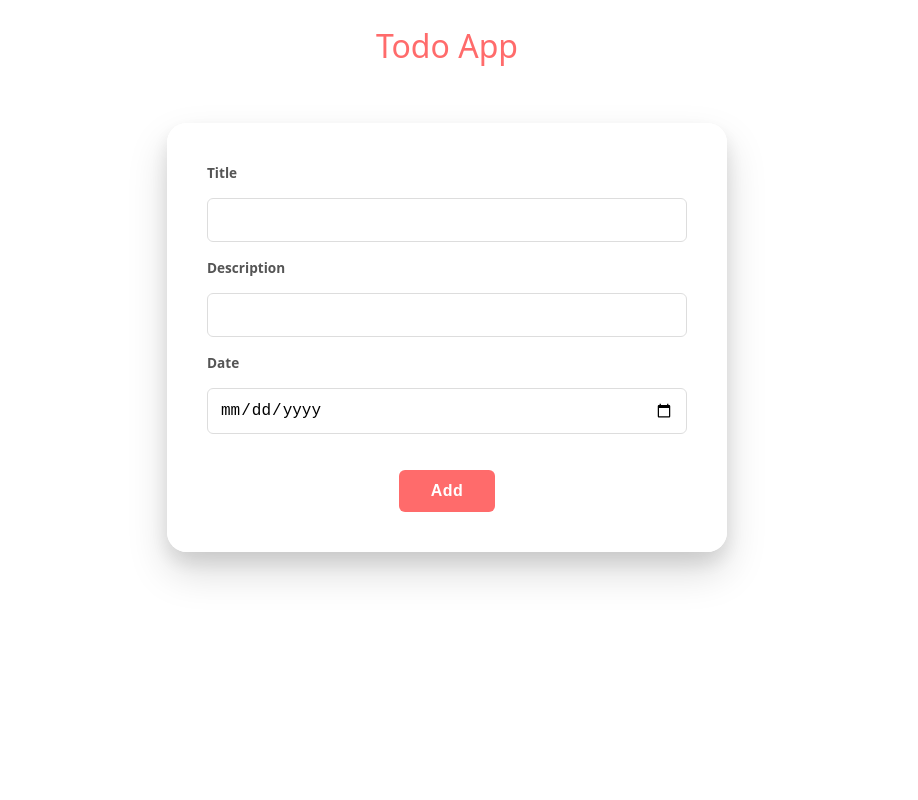
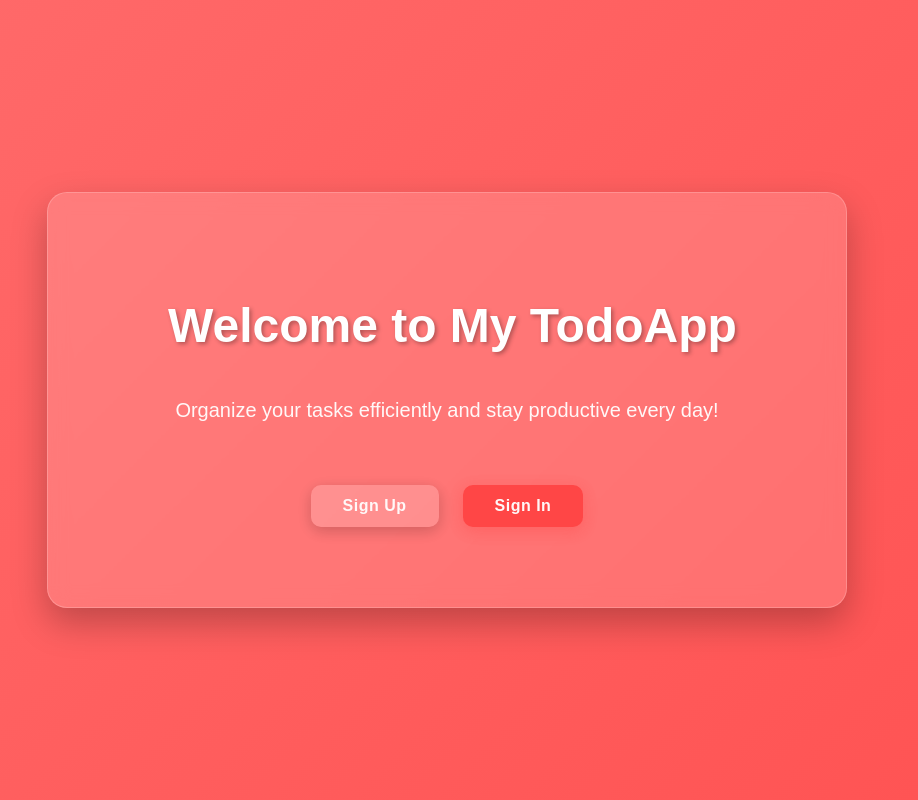
Before and after one commit to Ali-Khan04/FocusBoard, a React (Vite) app: page / in a window 1280 px wide. Shown: the whole page, without its empty margins (193-1111 px from the left). Built offline with nearby package versions, Linux system fonts and the light colour scheme.

Commit message:
add welcome page with styling

```diff
--- a/src/App.jsx
+++ b/src/App.jsx
@@ -3,13 +3,15 @@ import "./CSS/App.css";
 import SignUp from "./pages/SignUp";
 import SignIn from "./pages/SignIn";
 import Todo from "./pages/Todo";
+import Welcome from "./pages/Welcome";
 function App() {
   return (
     <BrowserRouter>
       <Routes>
+        <Route path="/" element={<Welcome />} />
         <Route path="signUp" element={<SignUp />} />
         <Route path="signIn" element={<SignIn />} />
-        <Route path="/" element={<Todo />} />
+        <Route path="/todo" element={<Todo />} />
       </Routes>
     </BrowserRouter>
   );
--- /dev/null
+++ b/src/CSS/welcome.css
@@ -0,0 +1,140 @@
+.welcome-container {
+  display: flex;
+  justify-content: center;
+  align-items: center;
+  min-height: 100vh;
+  background: linear-gradient(135deg, #ff6b6b, #ff5252);
+  color: white;
+  font-family: "Arial", sans-serif;
+  text-align: center;
+  margin: 0;
+  padding: 0px;
+  box-sizing: border-box;
+}
+
+.welcome-content {
+  background: rgba(255, 255, 255, 0.15);
+  padding: 5rem 6rem;
+  border-radius: 20px;
+  backdrop-filter: blur(10px);
+  box-shadow: 0 15px 35px rgba(0, 0, 0, 0.25);
+  border: 1px solid rgba(255, 255, 255, 0.2);
+  max-width: 800px;
+  width: 100%;
+}
+
+.welcome-content h1 {
+  font-size: 3rem;
+  margin-bottom: 1rem;
+  font-weight: bold;
+  color: white;
+  text-shadow: 2px 2px 4px rgba(0, 0, 0, 0.3);
+  line-height: 1.2;
+  overflow: hidden;
+  border-right: 3px solid white;
+  white-space: nowrap;
+  width: 0;
+  animation: typing 1s steps(24, end) forwards, blink-caret 1s step-end infinite;
+}
+
+@keyframes typing {
+  0% {
+    width: 0;
+  }
+  100% {
+    width: 100%;
+  }
+}
+
+@keyframes blink-caret {
+  from,
+  to {
+    border-color: transparent;
+  }
+  50% {
+    border-color: white;
+  }
+}
+
+.welcome-content p {
+  font-size: 1.25rem;
+  margin-bottom: 2.5rem;
+  opacity: 0;
+  line-height: 1.5;
+  animation: fadeInUp 0.5s ease-out 1s both;
+}
+
+@keyframes fadeInUp {
+  from {
+    opacity: 0;
+    transform: translateY(20px);
+  }
+  to {
+    opacity: 0.95;
+    transform: translateY(0);
+  }
+}
+
+.welcome-buttons {
+  display: flex;
+  justify-content: center;
+  gap: 1.5rem;
+  flex-wrap: wrap;
+  animation: fadeInUp 0.5s ease-out 1s both;
+  opacity: 0;
+}
+
+.welcome-buttons button {
+  padding: 0.75rem 2rem;
+  font-size: 1rem;
+  font-weight: 600;
+  border: none;
+  border-radius: 10px;
+  cursor: pointer;
+  transition: all 0.3s ease;
+  color: white;
+  min-width: 120px;
+}
+
+.signup-btn {
+  background: rgba(255, 255, 255, 0.2);
+  backdrop-filter: blur(5px);
+  border: 2px solid rgba(255, 255, 255, 0.3);
+  box-shadow: 0 4px 15px rgba(0, 0, 0, 0.2);
+}
+
+.signup-btn:hover {
+  background: rgba(255, 255, 255, 0.3);
+  transform: translateY(-2px);
+  box-shadow: 0 8px 25px rgba(0, 0, 0, 0.3);
+}
+
+.signin-btn {
+  background: #ff4444;
+  box-shadow: 0 4px 15px rgba(255, 68, 68, 0.4);
+}
+
+.signin-btn:hover {
+  background: #ff3333;
+  transform: translateY(-2px);
+  box-shadow: 0 8px 25px rgba(255, 68, 68, 0.5);
+}
+
+@media (max-width: 600px) {
+  .welcome-content {
+    padding: 2rem;
+  }
+
+  .welcome-content h1 {
+    font-size: 2.25rem;
+  }
+
+  .welcome-content p {
+    font-size: 1rem;
+  }
+
+  .welcome-buttons {
+    flex-direction: column;
+    gap: 1rem;
+  }
+}
--- /dev/null
+++ b/src/pages/Welcome.jsx
@@ -0,0 +1,23 @@
+import { useNavigate } from "react-router-dom";
+import "../CSS/welcome.css";
+
+export default function Welcome() {
+  const navigate = useNavigate();
+
+  return (
+    <div className="welcome-container">
+      <div className="welcome-content">
+        <h1>Welcome to My TodoApp</h1>
+        <p>Organize your tasks efficiently and stay productive every day!</p>
+        <div className="welcome-buttons">
+          <button className="signup-btn" onClick={() => navigate("/signup")}>
+            Sign Up
+          </button>
+          <button className="signin-btn" onClick={() => navigate("/signin")}>
+            Sign In
+          </button>
+        </div>
+      </div>
+    </div>
+  );
+}
```
